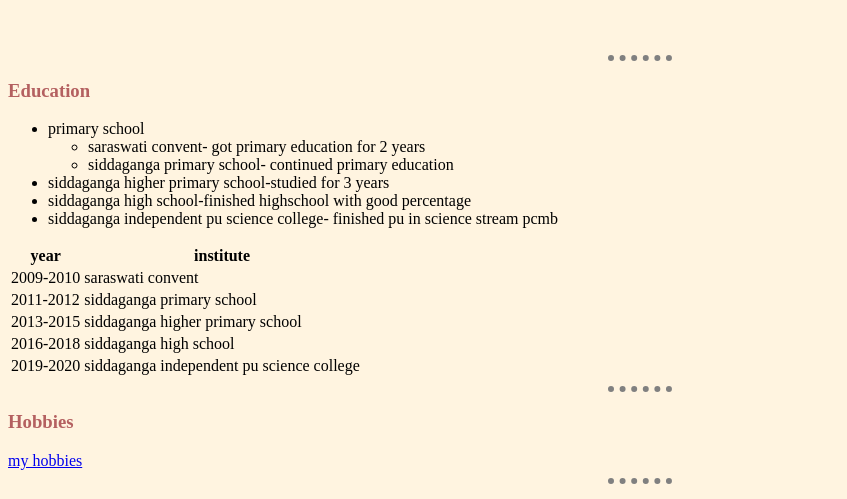
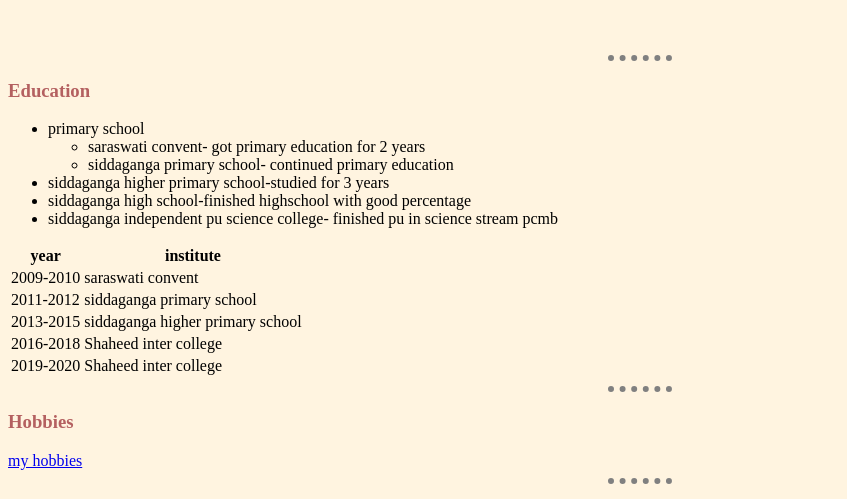
Before and after one commit to tusharmall/cv4, a plain HTML site: page index.html in a window 1280 px wide. Shown: the part 211-710 px from the top of the page, without its empty margins (0-847 px from the left). Drawn offline with Linux system fonts and the light colour scheme; files that its build step writes are made by us from their sources.

Commit message:
Update index.html

```diff
--- a/index.html
+++ b/index.html
@@ -2,7 +2,7 @@
 <html lang="en">
 <head>
     <meta charset="UTF-8">
-    <title>vaish personal site💜</title>
+    <title>Tushar Mall personal site</title>
     <link rel="stylesheet" href="css/styles.css">
 </head>
 <body >
@@ -53,11 +53,11 @@
             </tr>
             <tr>
                 <td>2016-2018</td>
-                <td>siddaganga high school</td>
+                <td>Shaheed inter  college</td>
             </tr>
             <tr>
                 <td>2019-2020</td>
-                <td>siddaganga independent pu science college</td>
+                <td>Shaheed inter  college</td>
             </tr>
         </tbody>
     </table>
```
